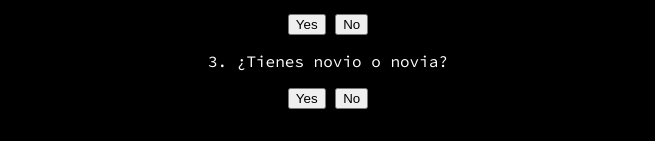
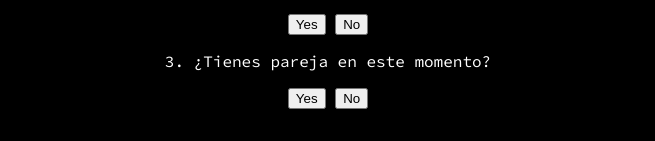
Before and after one commit to encuestanonima/site, a plain HTML site: page index.html in a window 1280 px wide. Shown: the part 180-321 px from the top of the page, without its empty margins (312-967 px from the left). Drawn offline with Linux system fonts and the light colour scheme.

Commit message:
Update index.html

```diff
--- a/index.html
+++ b/index.html
@@ -22,7 +22,7 @@
     </div>
 
     <div class="question2">
-        <p>3. ¿Tienes novio o novia?</p>
+        <p>3. ¿Tienes pareja en este momento?</p>
         <button class="answer-button" onclick="recordAnswer('Si')">Yes</button>
         <button class="answer-button" onclick="recordAnswer('No')">No</button>
     </div>
```
